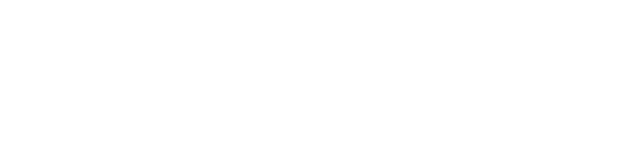
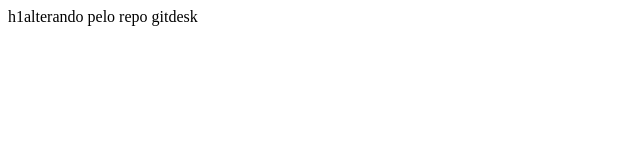
Before and after one commit to WeslleyEver/teste-git, a plain HTML site: page index.html in a window 1280 px wide. Shown: the whole page, without its empty margins (0-640 px from the left). Drawn offline with Linux system fonts and the light colour scheme.

Commit message:
added script .js

```diff
--- a/index.html
+++ b/index.html
@@ -7,6 +7,8 @@
   <title>Titulo INDEX</title>
 </head>
 <body>
-  <section class="container_section"></section>
+  <section class="container_section">
+    h1alterando pelo repo gitdesk
+  </section>
 </body>
 </html>
--- /dev/null
+++ b/script.js
@@ -0,0 +1 @@
+console.log('ola mundo')
```
